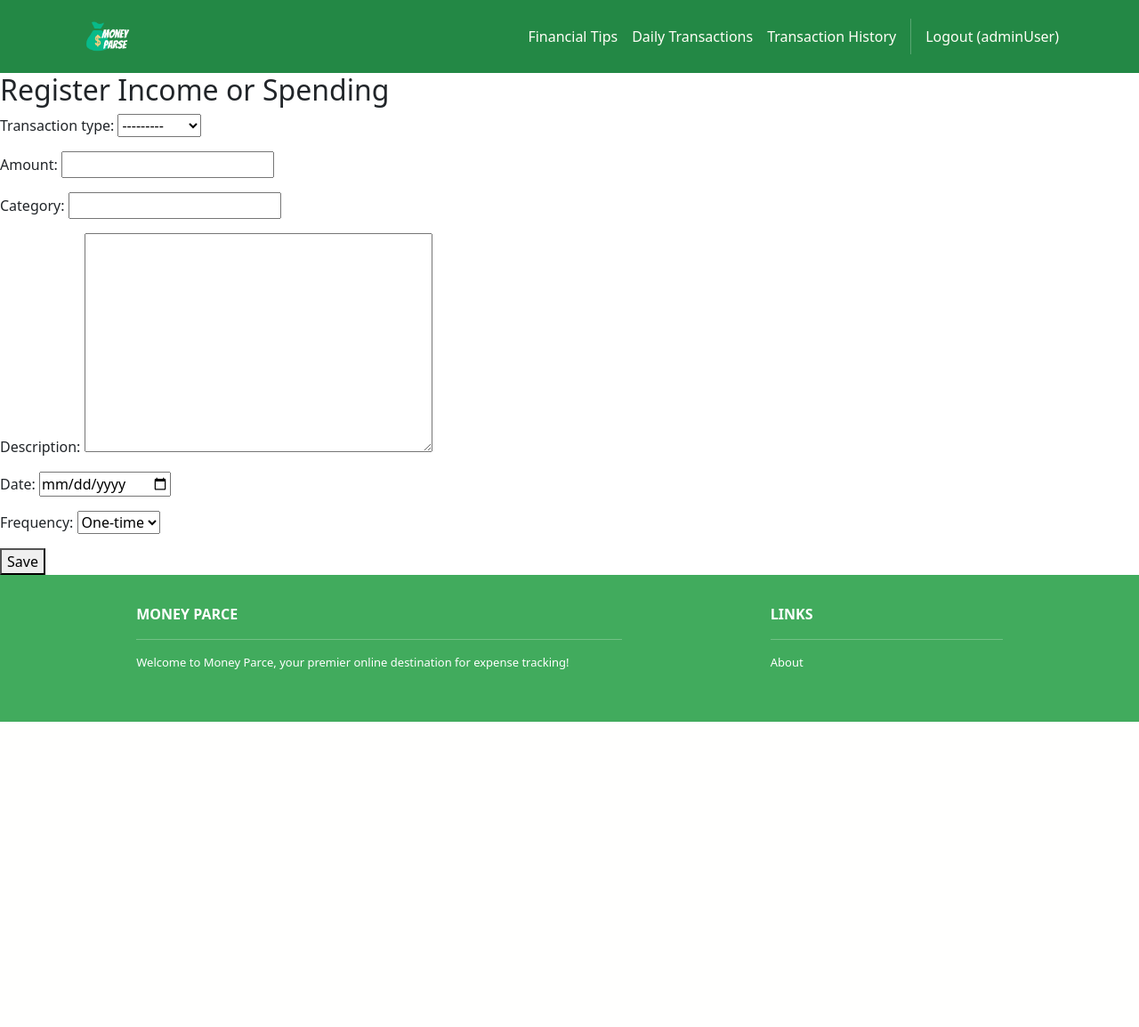
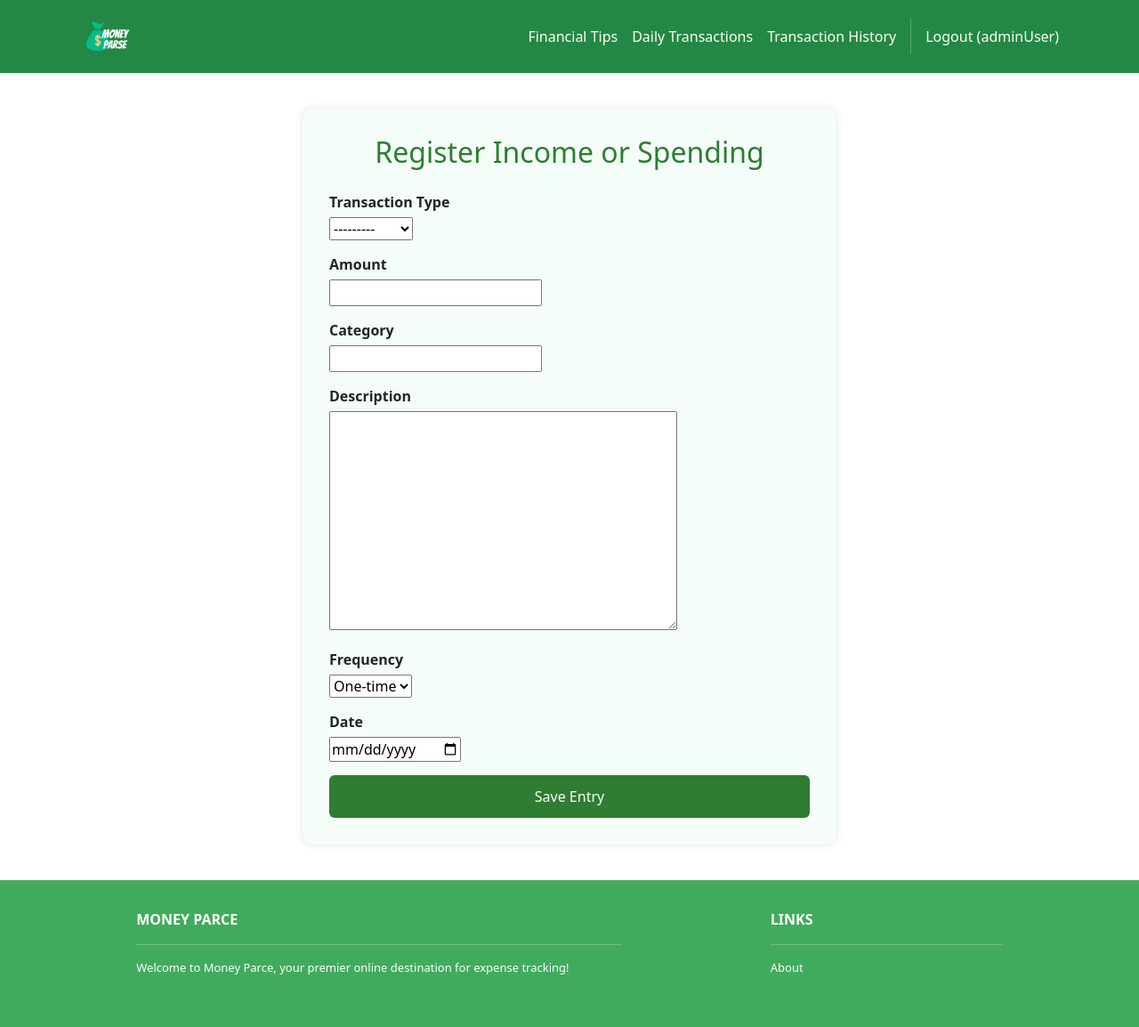
Before and after one commit to kshiraas000/moneyParce, a Django app: page /register-income-spending/ in a window 1280 px wide. Shown: the whole page at 89% size. Before the commit the page ends 811 px from the top, so only its background shows below. Run offline with Django 5.2, Linux system fonts and the light colour scheme; a user stored in the database is signed in; some libraries are stand-ins or nearby versions.

Commit message:
Updated html of income/spending page

```diff
--- a/home/views.py
+++ b/home/views.py
@@ -11,6 +11,3 @@ def about(request):
     return render(request,
                   'home/financial_tips.html',
                   {'template_data': template_data})
-
-# erm, in fact, all of base home was created by...
-# ~ AEDAN, CHAPTER 2 :D ~
--- a/register_income_spending/templates/register_income_spending/register_income_spending.html
+++ b/register_income_spending/templates/register_income_spending/register_income_spending.html
@@ -1,10 +1,45 @@
 {% extends 'base.html' %}
 
 {% block content %}
-  <h2>Register Income or Spending</h2>
-  <form method="POST">
+<div style="max-width: 600px; margin: 40px auto; padding: 30px; border-radius: 10px; background-color: #f4fdf7; box-shadow: 0 0 10px rgba(0,0,0,0.1);">
+  <h2 style="text-align: center; margin-bottom: 25px; color: #2e7d32;">Register Income or Spending</h2>
+
+  <form method="post">
     {% csrf_token %}
-    {{ form.as_p }}
-    <button type="submit">Save</button>
+
+    <div style="margin-bottom: 15px;">
+      <label for="id_transaction_type" style="display: block; font-weight: bold; margin-bottom: 5px;">Transaction Type</label>
+      {{ form.transaction_type }}
+    </div>
+
+    <div style="margin-bottom: 15px;">
+      <label for="id_amount" style="display: block; font-weight: bold; margin-bottom: 5px;">Amount</label>
+      {{ form.amount }}
+    </div>
+
+    <div style="margin-bottom: 15px;">
+      <label for="id_category" style="display: block; font-weight: bold; margin-bottom: 5px;">Category</label>
+      {{ form.category }}
+    </div>
+
+    <div style="margin-bottom: 15px;">
+      <label for="id_description" style="display: block; font-weight: bold; margin-bottom: 5px;">Description</label>
+      {{ form.description }}
+    </div>
+
+    <div style="margin-bottom: 15px;">
+      <label for="id_frequency" style="display: block; font-weight: bold; margin-bottom: 5px;">Frequency</label>
+      {{ form.frequency }}
+    </div>
+
+    <div style="margin-bottom: 15px;">
+      <label for="id_date" style="display: block; font-weight: bold; margin-bottom: 5px;">Date</label>
+      {{ form.date }}
+    </div>
+
+    <button type="submit" style="width: 100%; background-color: #2e7d32; color: white; padding: 12px; border: none; border-radius: 6px; font-size: 16px; cursor: pointer;">
+      Save Entry
+    </button>
   </form>
+</div>
 {% endblock %}
```
Also changed, not shown: db.sqlite3.
